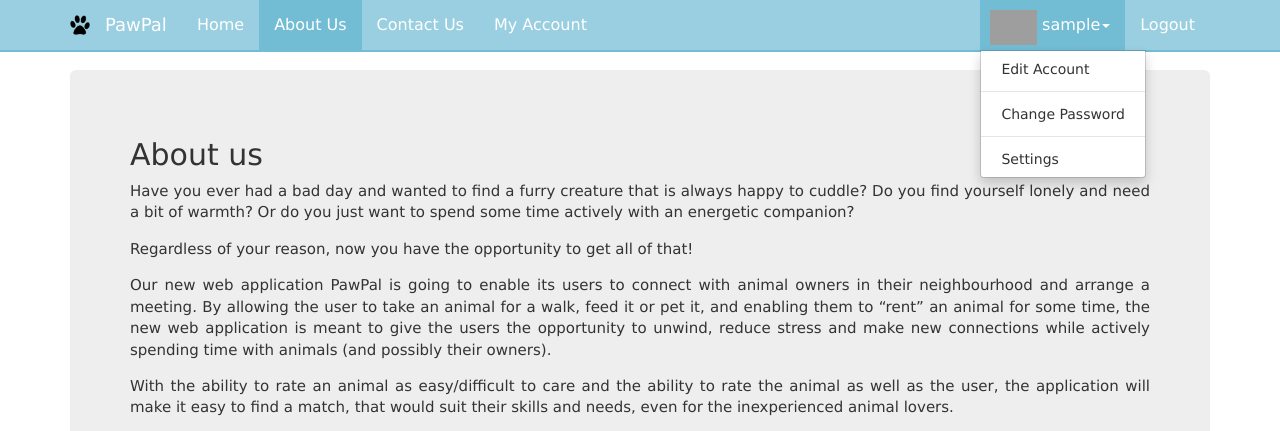
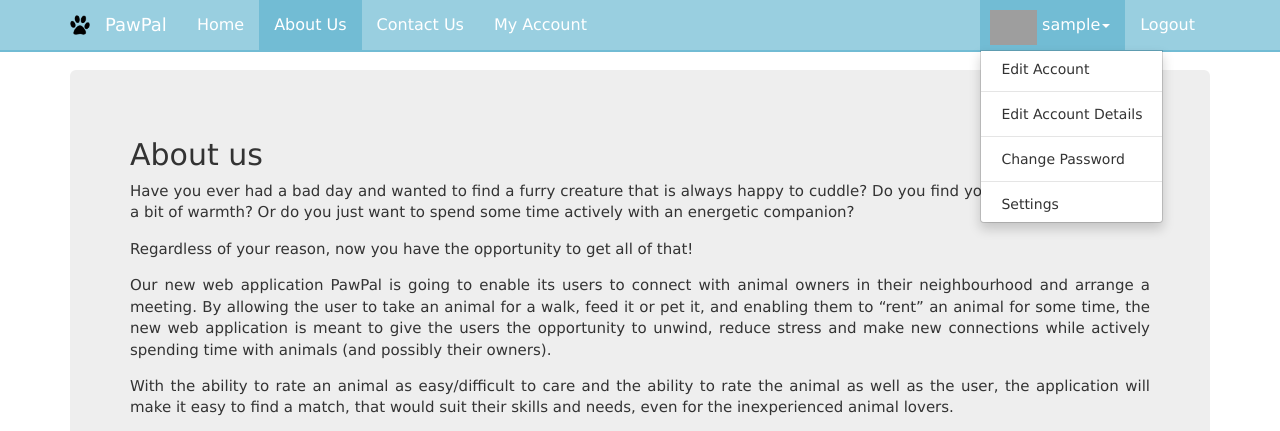
Before and after one commit to haradra/WAD2Proj, a Django app: page /pawpal/about/ in a window 1280 px wide, after a click on "sample". Shown: the top 431 px of the page. Run offline with Django 3.2, Linux system fonts and the light colour scheme; the visitor is signed in with stand-in values (Sample User, id 1); data comes from the database, SQL or seed files in the repository; data that the repository does not hold is empty; some libraries are stand-ins or nearby versions; grey boxes are pictures that could not be loaded.

Commit message:
Edit account details page added on the drop down menu in the base

```diff
--- a/pawpal_project/templates/base.html
+++ b/pawpal_project/templates/base.html
@@ -45,6 +45,8 @@ and the footer in the bottom. -->
 						<img src="{{ userProfile.profilePicture.url }}" class="profile-image navibar-profile-image">{{ userProfile.user.username }}<b class="caret"></b></a>
 					<ul class="dropdown-menu">
 						<li><a href="{% url 'editaccount' %}">Edit Account</a></li>
+						<li class="divider"></li>
+						<li><a href="{% url 'editaccountdetails' %}">Edit Account Details</a></li>
 						<li class="divider"></li>
 						<li><a href="{% url 'password' %}">Change Password</a></li>
 						<li class="divider"></li>
```
